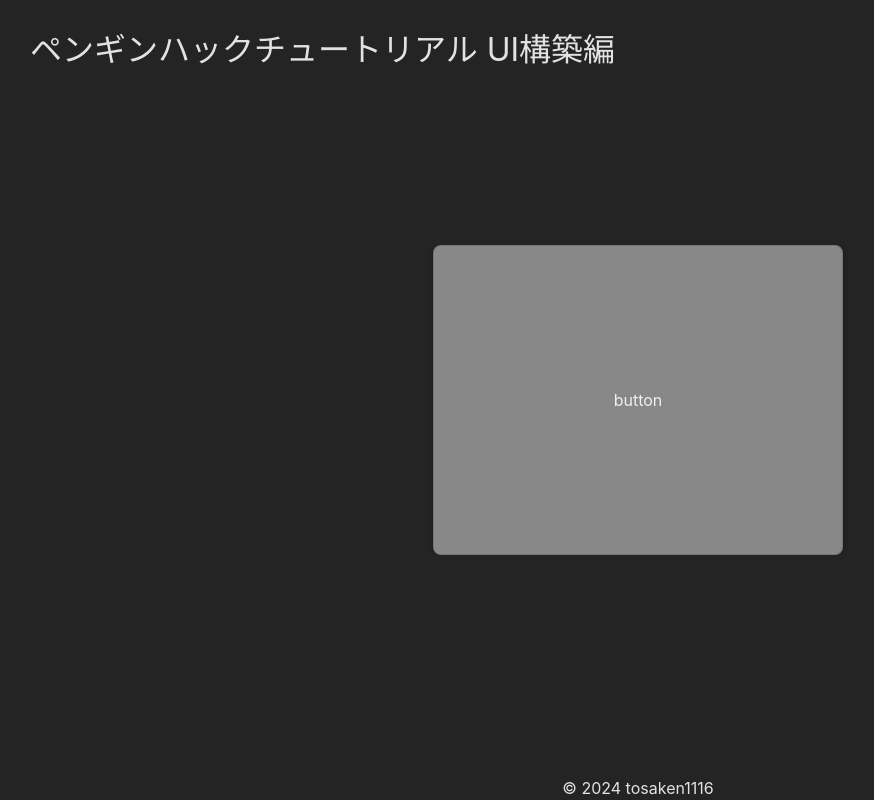
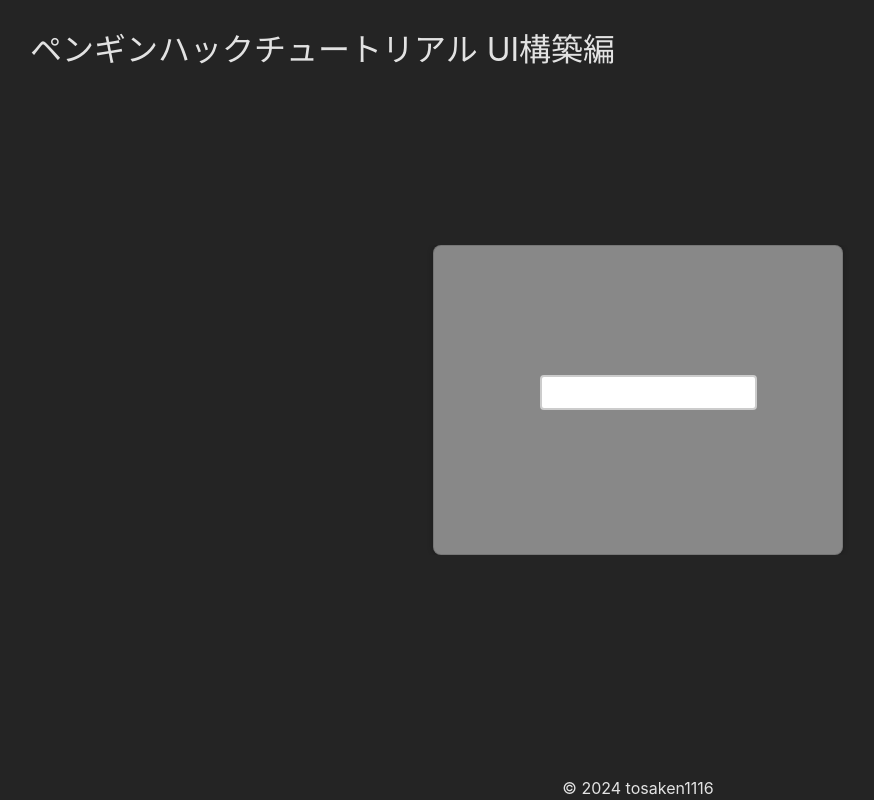
Before and after one commit to porChe1223/penguin2024-UI, a React (Vite) app: page / in a window 1280 px wide. Shown: the whole page, without its empty margins (2-876 px from the left). Built offline with nearby package versions, Linux system fonts and the light colour scheme.

Commit message:
fix: dark mode warning

```diff
--- a/src/App.tsx
+++ b/src/App.tsx
@@ -3,11 +3,12 @@ import reactLogo from "./assets/react.svg";
 import viteLogo from "/vite.svg";
 import "./App.css";
 import { Button } from "./components/Button";
+import { Input } from "./components/Input";
 
 function App() {
   return (
     <>
-      <Button />
+      <Input />
     </>
   );
 }
--- /dev/null
+++ b/src/components/Input.module.css
@@ -0,0 +1,10 @@
+.container {
+  margin-bottom: 16px;
+}
+
+.input {
+  width: 100%;
+  padding: 8px;
+  border: 2px solid #ccc;
+  border-radius: 4px;
+}
--- /dev/null
+++ b/src/components/Input.tsx
@@ -0,0 +1,20 @@
+import { ChangeEvent } from "react";
+import styles from "./Input.module.css";
+export const Input = (props: {
+  value?: string;
+  label?: string;
+  type?: "text" | "password";
+  onChange?: (event: ChangeEvent<HTMLInputElement>) => void;
+}) => {
+  return (
+    <div className={styles.container}>
+      <label>{props.label}</label>
+      <input
+        type={props.type || "text"}
+        value={props.value}
+        onChange={props.onChange}
+        className={styles.input}
+      />
+    </div>
+  );
+};
```
Also changed, not shown: 1 other file (tests, documents, lock files or other folders).
